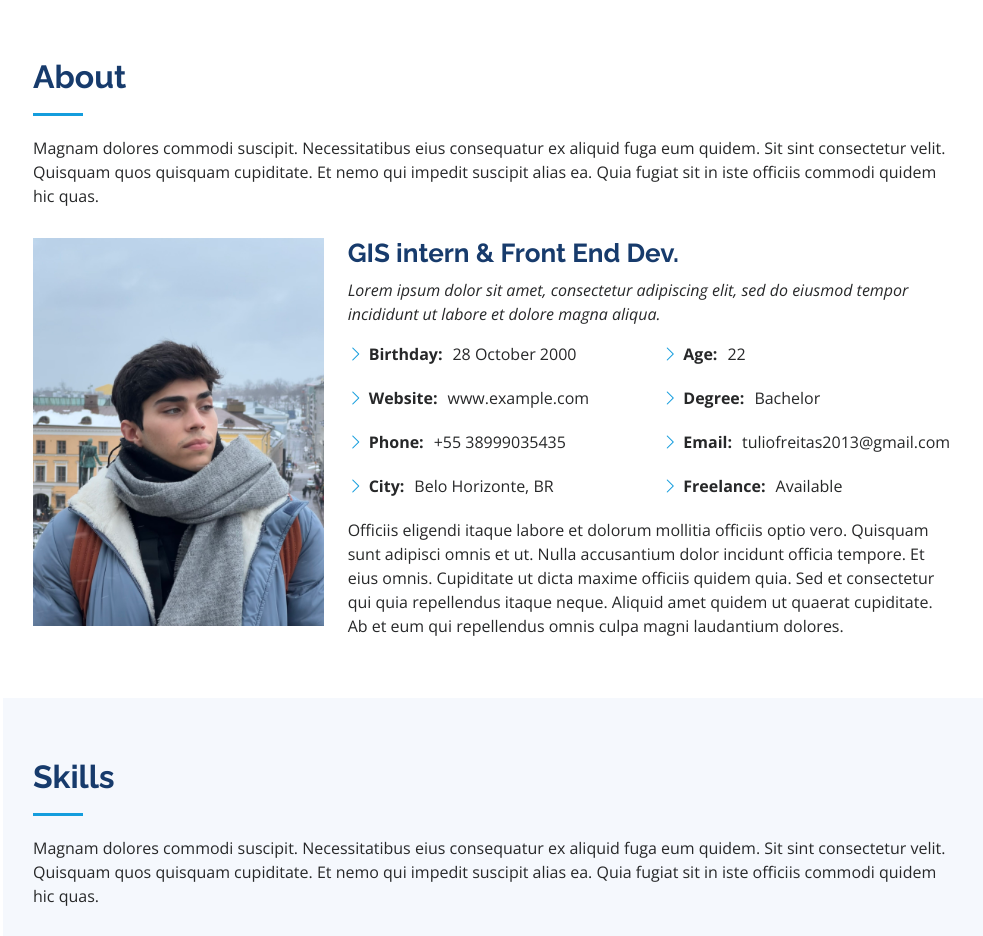
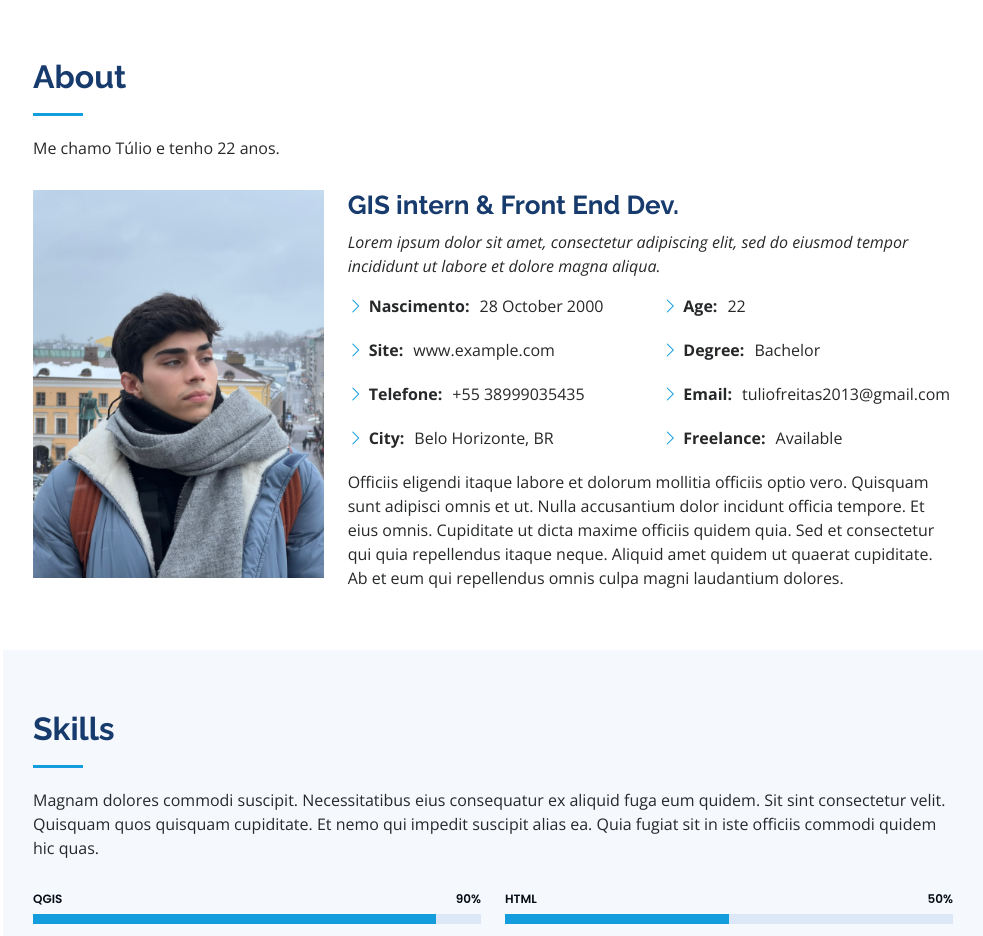
Before and after one commit to tulioassad/tulioassad.github.io, a plain HTML site: page iPortfolio/index.html in a window 1280 px wide. Shown: the part 802-1738 px from the top of the page, without its empty margins (297-1280 px from the left). Drawn offline with nearby package versions, Linux system fonts and the light colour scheme.

Commit message:
alterações

```diff
--- a/iPortfolio/index.html
+++ b/iPortfolio/index.html
@@ -86,7 +86,7 @@
 
         <div class="section-title">
           <h2>About</h2>
-          <p>Magnam dolores commodi suscipit. Necessitatibus eius consequatur ex aliquid fuga eum quidem. Sit sint consectetur velit. Quisquam quos quisquam cupiditate. Et nemo qui impedit suscipit alias ea. Quia fugiat sit in iste officiis commodi quidem hic quas.</p>
+          <p>Me chamo Túlio e tenho 22 anos.</p>
         </div>
 
         <div class="row">
@@ -102,9 +102,9 @@
             <div class="row">
               <div class="col-lg-6">
                 <ul>
-                  <li><i class="bi bi-chevron-right"></i> <strong>Birthday:</strong> <span>28 October 2000</span></li>
-                  <li><i class="bi bi-chevron-right"></i> <strong>Website:</strong> <span>www.example.com</span></li>
-                  <li><i class="bi bi-chevron-right"></i> <strong>Phone:</strong> <span>+55 38999035435</span></li>
+                  <li><i class="bi bi-chevron-right"></i> <strong>Nascimento:</strong> <span>28 October 2000</span></li>
+                  <li><i class="bi bi-chevron-right"></i> <strong>Site:</strong> <span>www.example.com</span></li>
+                  <li><i class="bi bi-chevron-right"></i> <strong>Telefone:</strong> <span>+55 38999035435</span></li>
                   <li><i class="bi bi-chevron-right"></i> <strong>City:</strong> <span>Belo Horizonte, BR</span></li>
                 </ul>
               </div>
```
